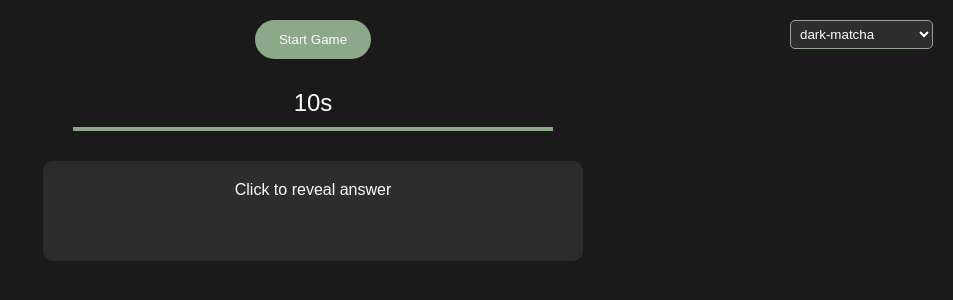
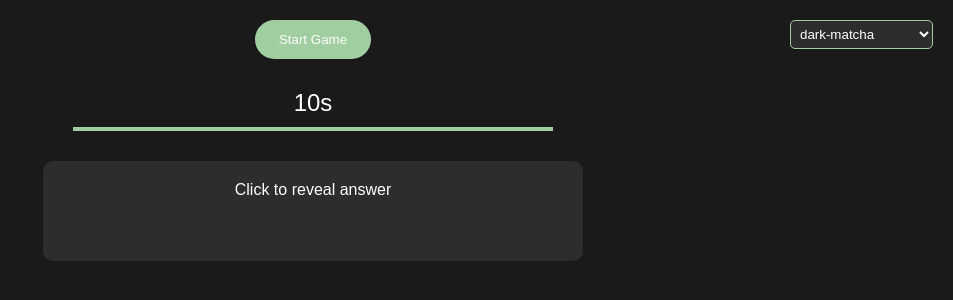
Before and after one commit to abokichi/anime-quiz, a plain HTML site: page index.html in a window 1280 px wide. Shown: the whole page, without its empty margins (327-1280 px from the left). Drawn offline with Linux system fonts and the light colour scheme.

Commit message:
Update index.html

```diff
--- a/index.html
+++ b/index.html
@@ -8,7 +8,7 @@
         :root {
             --bg-color: #1a1a1a;
             --text-color: #ffffff;
-            --accent-color: #74aa7a;
+            --accent-color: #a1cea1;
             --card-bg: #2d2d2d;
         }
 
@@ -91,21 +91,21 @@
         .theme-dark-matcha {
             --bg-color: #1a1a1a;
             --text-color: #ffffff;
-            --accent-color: #8ba888;
+            --accent-color: #a1cea1;
             --card-bg: #2d2d2d;
         }
 
         .theme-light-matcha {
             --bg-color: #dcffd6;
             --text-color: #000000;
-            --accent-color: #8ba888;
+            --accent-color: #a1cea1;
             --card-bg: #8ba888;
         }
 
         .theme-strawberry-matcha {
             --bg-color: #dcffd6;
             --text-color: #fecdcd;
-            --accent-color: #8ba888;
+            --accent-color: #a1cea1;
             --card-bg: #8ba888;
         }
     </style>
```
